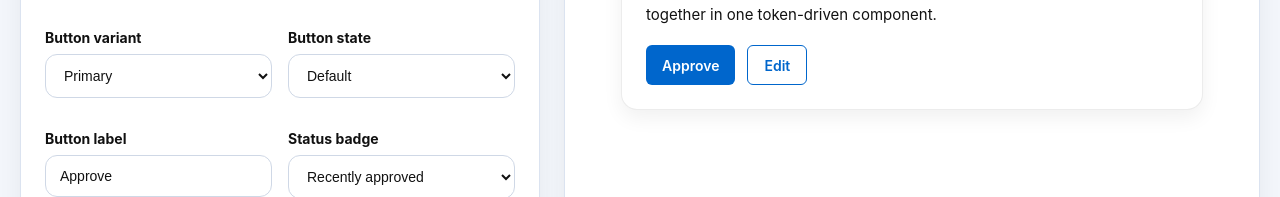
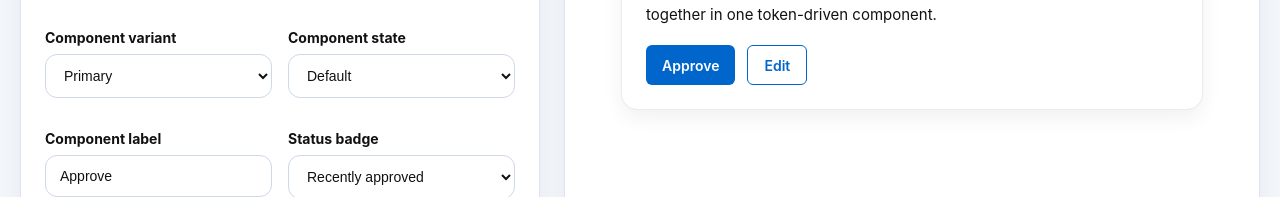
Before and after one commit to IdaAkiwumi/prism-design-system, a plain HTML site: page docs/index.html in a window 1280 px wide. Shown: the part 344-541 px from the top of the page. Drawn offline with Linux system fonts and the light colour scheme.

Commit message:
Update index.html

```diff
--- a/docs/index.html
+++ b/docs/index.html
@@ -46,7 +46,7 @@
             </div>
 
             <div class="field">
-              <label for="variant">Button variant</label>
+              <label for="variant">Component variant</label>
               <select id="variant" name="variant">
                 <option value="primary" selected>Primary</option>
                 <option value="ghost">Ghost</option>
@@ -55,7 +55,7 @@
             </div>
 
             <div class="field">
-              <label for="state">Button state</label>
+              <label for="state">Component state</label>
               <select id="state" name="state">
                 <option value="default" selected>Default</option>
                 <option value="hover">Hover</option>
@@ -65,7 +65,7 @@
             </div>
 
             <div class="field">
-              <label for="label">Button label</label>
+              <label for="label">Component label</label>
               <input
                 id="label"
                 name="label"
```
